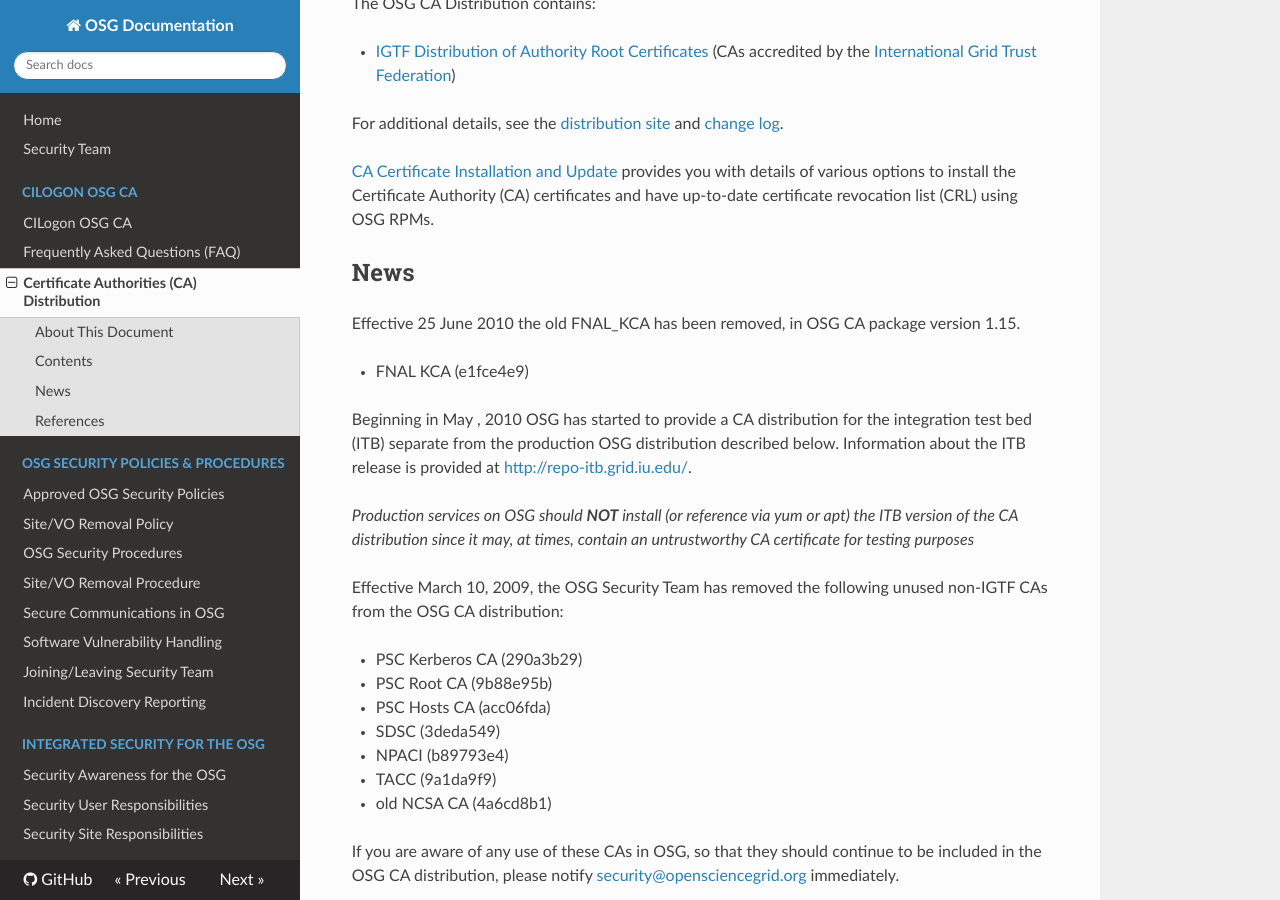
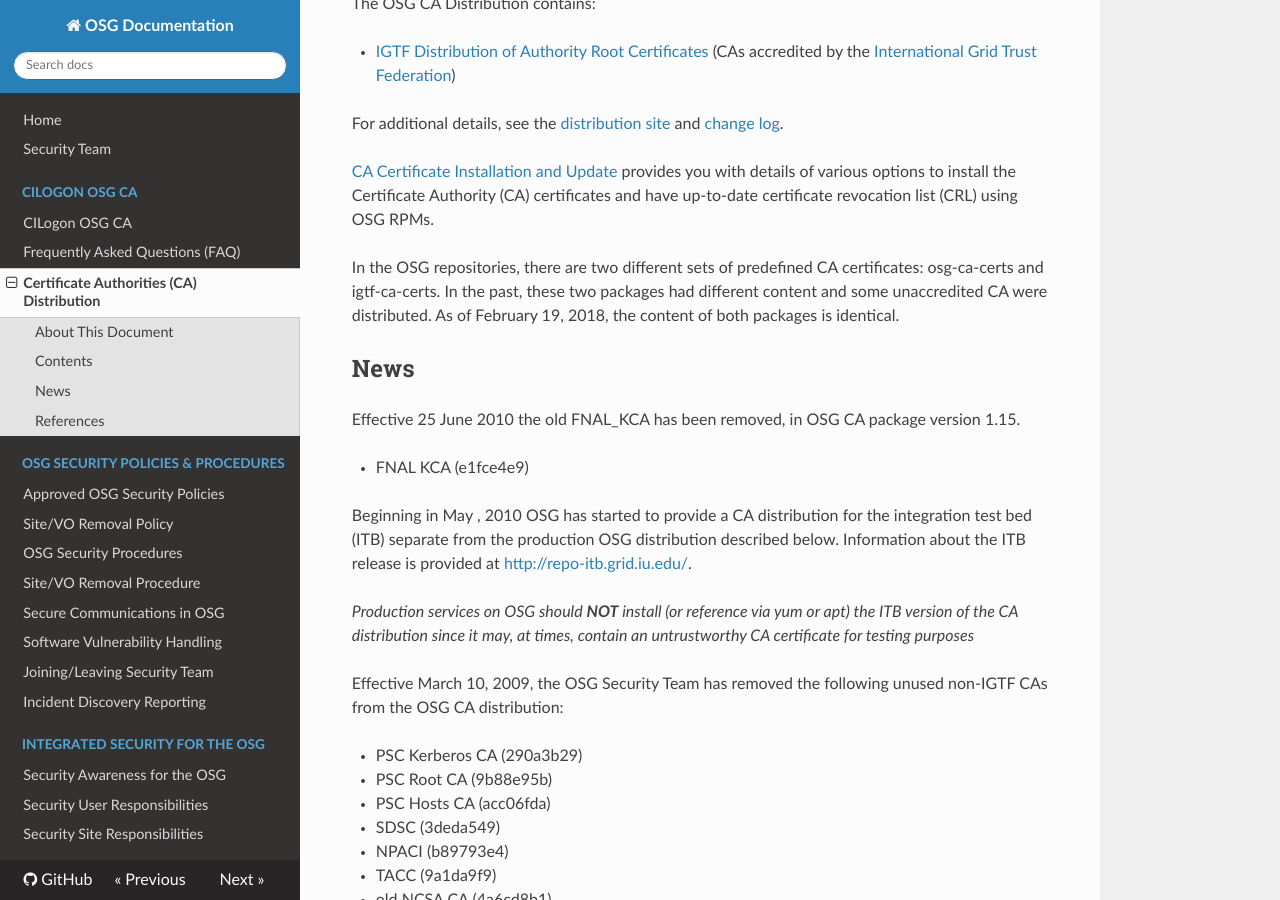
Before and after one commit to opensciencegrid/security, an MkDocs documentation site: the page built from docs/CaDistribution.md, in a window 1280 px wide and 900 px high, scrolled down 352 px. Built offline with MkDocs 1.6.1, drawn with Linux system fonts in a browser that asks for light colours; nearby versions of some CDN libraries; old or Windows-style settings are respelled for this version of MkDocs.

Commit message:
Update CaDistribution.md

```diff
--- a/docs/CaDistribution.md
+++ b/docs/CaDistribution.md
@@ -11,6 +11,8 @@
 For additional details, see the [distribution site](http://repo.grid.iu.edu/pacman/cadist/) and [change log](http://repo.grid.iu.edu/pacman/cadist/CHANGES).
 
 [CA Certificate Installation and Update](https://opensciencegrid.github.io/docs/common/ca/) provides you with details of various options to install the Certificate Authority (CA) certificates and have up-to-date certificate revocation list (CRL) using OSG RPMs.
+
+In the OSG repositories, there are two different sets of predefined CA certificates: osg-ca-certs and igtf-ca-certs. In the past, these two packages had different content and some unaccredited CA were distributed. As of February 19, 2018, the content of both packages is identical.
 
 ## News
 Effective 25 June 2010 the old FNAL_KCA has been removed, in OSG CA package version 1.15.
```
